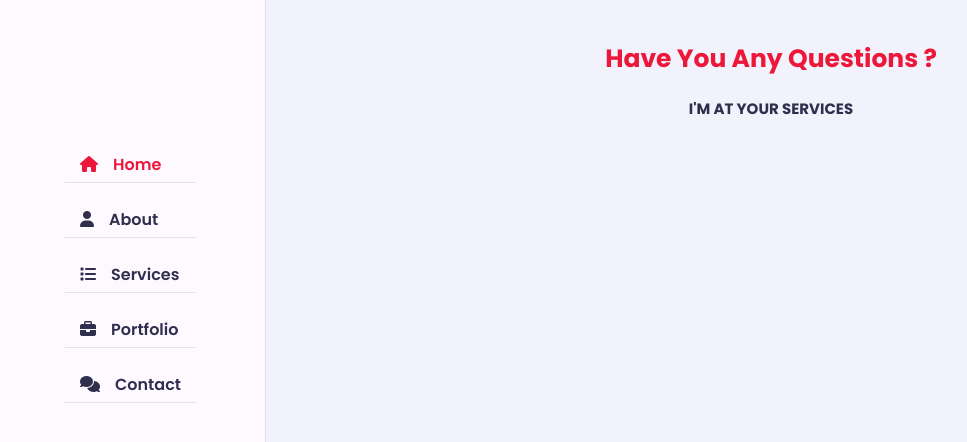
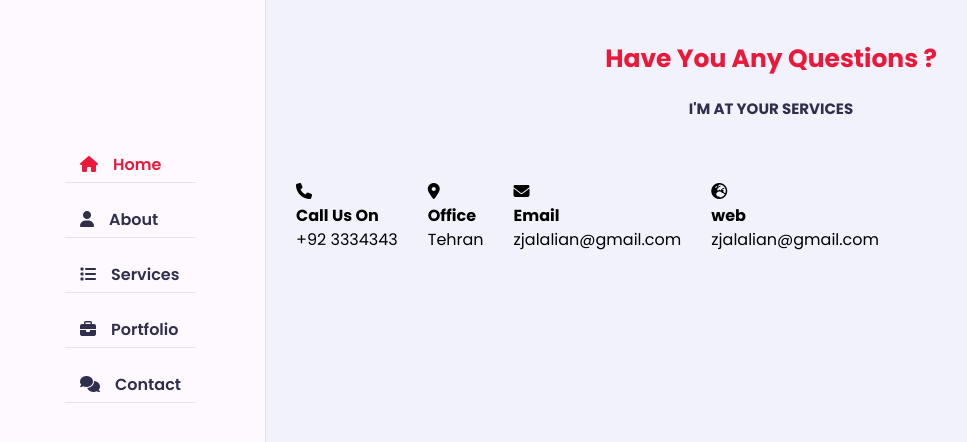
Before and after one commit to Zeynab-jalalian/Portfolio, a plain HTML site: page index.html in a window 1280 px wide. Shown: the part 140-582 px from the top of the page, without its empty margins (4-971 px from the left). Drawn offline with Linux system fonts and the light colour scheme; a web font is replaced by a local one.

Commit message:
contact part2

```diff
--- a/index.html
+++ b/index.html
@@ -347,6 +347,36 @@
                       </div>
                       <h3 class="contact-title">Have You Any Questions ?</h3>
                       <h4 class="contact-sub-title">I'M AT YOUR SERVICES</h4>
+                      <div class="row">
+                        <!--start contact info item-->
+                        <div class="contact-info-item padd-15">
+                          <div class="icon"><i class="fa fa-phone"></i></div>
+                          <h4>Call Us On</h4>
+                          <p>+92 3334343</p>
+                        </div>
+                          <!--end contact info item-->
+                            <!--start contact info item-->
+                        <div class="contact-info-item padd-15">
+                          <div class="icon"><i class="fa fa-map-marker-alt"></i></div>
+                          <h4>Office</h4>
+                          <p>Tehran</p>
+                        </div>
+                          <!--end contact info item-->
+                            <!--start contact info item-->
+                        <div class="contact-info-item padd-15">
+                          <div class="icon"><i class="fa fa-envelope"></i></div>
+                          <h4>Email</h4>
+                          <p>zjalalian@gmail.com</p>
+                        </div>
+                          <!--end contact info item-->
+                            <!--start contact info item-->
+                        <div class="contact-info-item padd-15">
+                          <div class="icon"><i class="fa fa-globe-europe"></i></div>
+                          <h4>web</h4>
+                          <p>zjalalian@gmail.com</p>
+                        </div>
+                          <!--end contact info item-->
+                      </div>
 
                     </div>
                    </section>
--- a/style.css
+++ b/style.css
@@ -538,4 +538,5 @@ display: block;
     text-align: center;
     color: var(--text-black-900);
     font-size: 15px;
+    margin-bottom: 60px;
 }
```
